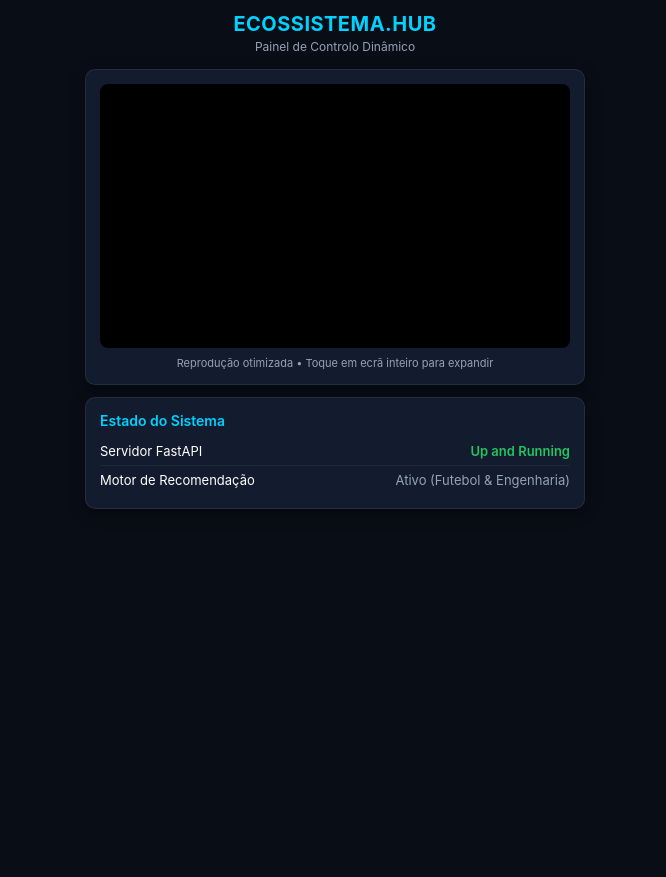
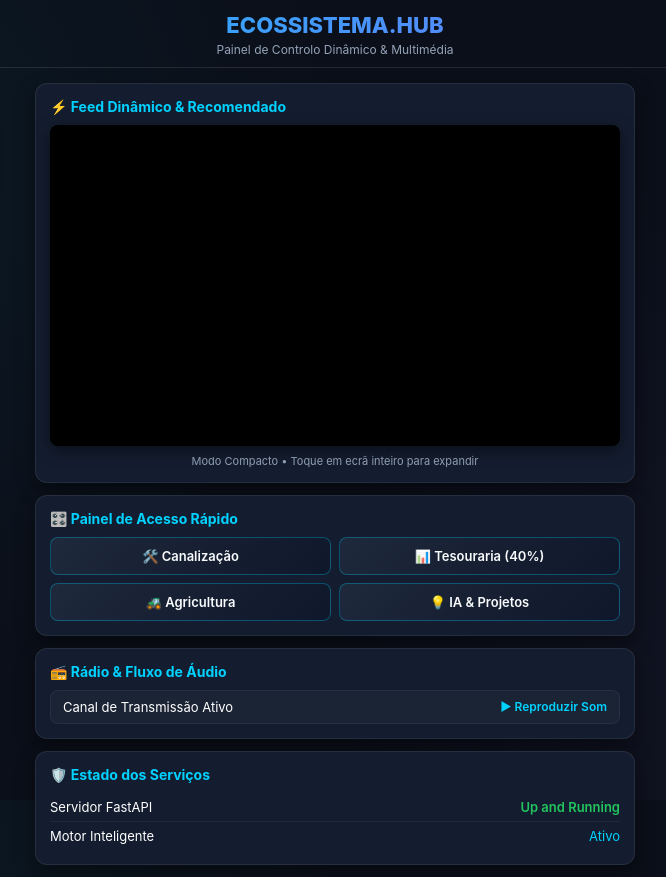
Before and after one commit to ronydias3134-art/ecossistema-autonomo, a website: page index.html in a window 1280 px wide. Shown: the whole page, without its empty margins (305-971 px from the left). Before the commit the page ends 800 px from the top, so only its background shows below. Drawn offline with Linux system fonts and the light colour scheme; no server answers.

Commit message:
Update index.html

```diff
--- a/index.html
+++ b/index.html
@@ -6,43 +6,51 @@
     <title>ECOSSISTEMA.HUB</title>
     <style>
         :root {
-            --bg-base: #090d16;
-            --card-bg: #131b2e;
-            --accent: #00d2ff;
-            --accent-glow: rgba(0, 210, 255, 0.2);
-            --text-color: #ffffff;
+            --bg-primary: #0b0f19;
+            --card-bg: #141d2f;
+            --accent-cyan: #00d2ff;
+            --accent-purple: #8b5cf6;
+            --accent-green: #22c55e;
+            --text-main: #ffffff;
             --text-muted: #94a3b8;
         }
 
         body {
             font-family: -apple-system, BlinkMacSystemFont, "Segoe UI", Roboto, sans-serif;
-            background-color: var(--bg-base);
-            color: var(--text-color);
+            background-color: var(--bg-primary);
+            color: var(--text-main);
             margin: 0;
             padding: 12px;
+            background-image: radial-gradient(circle at 10% 20%, rgba(0, 210, 255, 0.05) 0%, transparent 40%),
+                              radial-gradient(circle at 90% 80%, rgba(139, 92, 246, 0.05) 0%, transparent 40%);
+            background-attachment: fixed;
         }
 
         header {
             text-align: center;
             margin-bottom: 15px;
+            padding-bottom: 10px;
+            border-bottom: 1px solid rgba(255, 255, 255, 0.1);
         }
 
         h1 {
-            font-size: 20px;
+            font-size: 22px;
             margin: 0;
-            color: var(--accent);
-            letter-spacing: 0.5px;
+            background: linear-gradient(135deg, var(--accent-cyan), var(--accent-purple));
+            -webkit-background-clip: text;
+            -webkit-text-fill-color: transparent;
+            font-weight: 800;
         }
 
         .subtitle {
             font-size: 12px;
             color: var(--text-muted);
-            margin-top: 3px;
+            margin-top: 4px;
         }
 
-        /* Contentor principal equilibrado para telemóvel e PC */
-        .main-container {
-            max-width: 500px;
+        /* Grelha principal rica e organizada em volta do vídeo */
+        .dashboard-grid {
+            max-width: 600px;
             margin: 0 auto;
             display: flex;
             flex-direction: column;
@@ -51,21 +59,32 @@
 
         .card {
             background: var(--card-bg);
-            border-radius: 10px;
+            border-radius: 12px;
             padding: 14px;
-            box-shadow: 0 4px 15px rgba(0, 0, 0, 0.4);
+            box-shadow: 0 8px 20px rgba(0, 0, 0, 0.4);
             border: 1px solid rgba(255, 255, 255, 0.08);
         }
 
-        /* Leitor de vídeo compacto, elegante e em alta definição */
+        .card-title {
+            font-size: 14px;
+            font-weight: 700;
+            margin-bottom: 10px;
+            color: var(--accent-cyan);
+            display: flex;
+            align-items: center;
+            gap: 6px;
+        }
+
+        /* Leitor de vídeo compacto e em alta definição */
         #video-container {
             position: relative;
             width: 100%;
-            padding-bottom: 56.25%; /* 16:9 HD ratio */
+            padding-bottom: 56.25%; /* 16:9 HD */
             height: 0;
             background: #000;
             border-radius: 8px;
             overflow: hidden;
+            box-shadow: 0 4px 15px rgba(0,0,0,0.5);
         }
 
         #video-destaque {
@@ -84,7 +103,48 @@
             margin-top: 8px;
         }
 
-        /* Estilo das restantes funções à volta */
+        /* Grelha de Botões e Atalhos Coloridos */
+        .button-grid {
+            display: grid;
+            grid-template-columns: repeat(2, 1fr);
+            gap: 8px;
+        }
+
+        .hub-btn {
+            background: linear-gradient(135deg, #1e293b, #0f172a);
+            color: #f8fafc;
+            border: 1px solid rgba(0, 210, 255, 0.3);
+            padding: 10px 12px;
+            border-radius: 8px;
+            font-size: 13px;
+            font-weight: 600;
+            text-align: center;
+            cursor: pointer;
+            transition: all 0.2s ease;
+            text-decoration: none;
+            display: flex;
+            align-items: center;
+            justify-content: center;
+            gap: 6px;
+        }
+
+        .hub-btn:hover {
+            border-color: var(--accent-cyan);
+            background: rgba(0, 210, 255, 0.1);
+        }
+
+        /* Módulo de Rádio e Multimédia */
+        .radio-box {
+            display: flex;
+            align-items: center;
+            justify-content: space-between;
+            background: rgba(255, 255, 255, 0.03);
+            padding: 8px 12px;
+            border-radius: 8px;
+            margin-top: 6px;
+            border: 1px solid rgba(255, 255, 255, 0.05);
+        }
+
         .info-row {
             display: flex;
             justify-content: space-between;
@@ -99,7 +159,7 @@
         }
 
         .status-badge {
-            color: #22c55e;
+            color: var(--accent-green);
             font-weight: 600;
         }
     </style>
@@ -108,13 +168,14 @@
 
     <header>
         <h1>ECOSSISTEMA.HUB</h1>
-        <div class="subtitle">Painel de Controlo Dinâmico</div>
+        <div class="subtitle">Painel de Controlo Dinâmico & Multimédia</div>
     </header>
 
-    <div class="main-container">
+    <div class="dashboard-grid">
 
-        <!-- BLOCO DO VÍDEO (Compacto, bonito e com alta definição) -->
+        <!-- BLOCO DO VÍDEO COMPACTO (Alta Definição) -->
         <div class="card">
+            <div class="card-title">⚡ Feed Dinâmico & Recomendado</div>
             <div id="video-container">
                 <iframe
                     id="video-destaque"
@@ -125,26 +186,46 @@
                 </iframe>
             </div>
             <div class="video-caption">
-                Reprodução otimizada • Toque em ecrã inteiro para expandir
+                Modo Compacto • Toque em ecrã inteiro para expandir
             </div>
         </div>
 
-        <!-- MÓDULOS E FUNÇÕES DO ECOSSISTEMA À VOLTA -->
+        <!-- MÓDULO DE BOTÕES E ATALHOS RÁPIDOS -->
         <div class="card">
-            <div style="font-weight: 600; font-size: 14px; margin-bottom: 8px; color: var(--accent);">Estado do Sistema</div>
+            <div class="card-title">🎛️ Painel de Acesso Rápido</div>
+            <div class="button-grid">
+                <a href="#" class="hub-btn">🛠️ Canalização</a>
+                <a href="#" class="hub-btn">📊 Tesouraria (40%)</a>
+                <a href="#" class="hub-btn">🚜 Agricultura</a>
+                <a href="#" class="hub-btn">💡 IA & Projetos</a>
+            </div>
+        </div>
+
+        <!-- MÓDULO DE RÁDIO E ÁUDIO -->
+        <div class="card">
+            <div class="card-title">📻 Rádio & Fluxo de Áudio</div>
+            <div class="radio-box">
+                <span style="font-size: 13px;">Canal de Transmissão Ativo</span>
+                <span style="color: var(--accent-cyan); font-size: 12px; font-weight: 600;">▶ Reproduzir Som</span>
+            </div>
+        </div>
+
+        <!-- MÓDULO DE ESTADO DO SISTEMA -->
+        <div class="card">
+            <div class="card-title">🛡️ Estado dos Serviços</div>
             <div class="info-row">
                 <span>Servidor FastAPI</span>
                 <span class="status-badge">Up and Running</span>
             </div>
             <div class="info-row">
-                <span>Motor de Recomendação</span>
-                <span style="color: var(--text-muted);">Ativo (Futebol & Engenharia)</span>
+                <span>Motor Inteligente</span>
+                <span style="color: var(--accent-cyan);">Ativo</span>
             </div>
         </div>
 
     </div>
 
-    <!-- SCRIPT DE LIGAÇÃO AO BACKEND PARA O VÍDEO -->
+    <!-- SCRIPT DE LIGAÇÃO INTELIGENTE AO BACKEND -->
     <script>
       async function carregarVideoRecomendado() {
         try {
```
